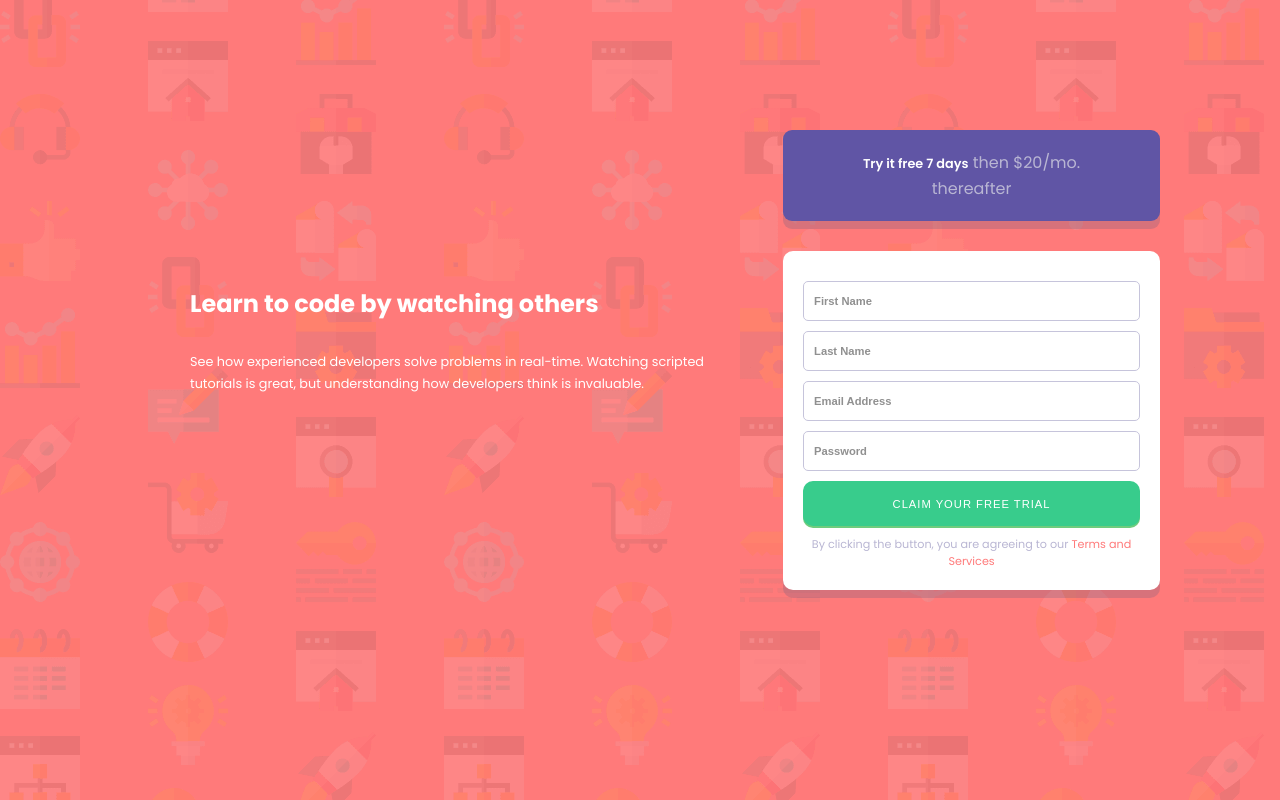
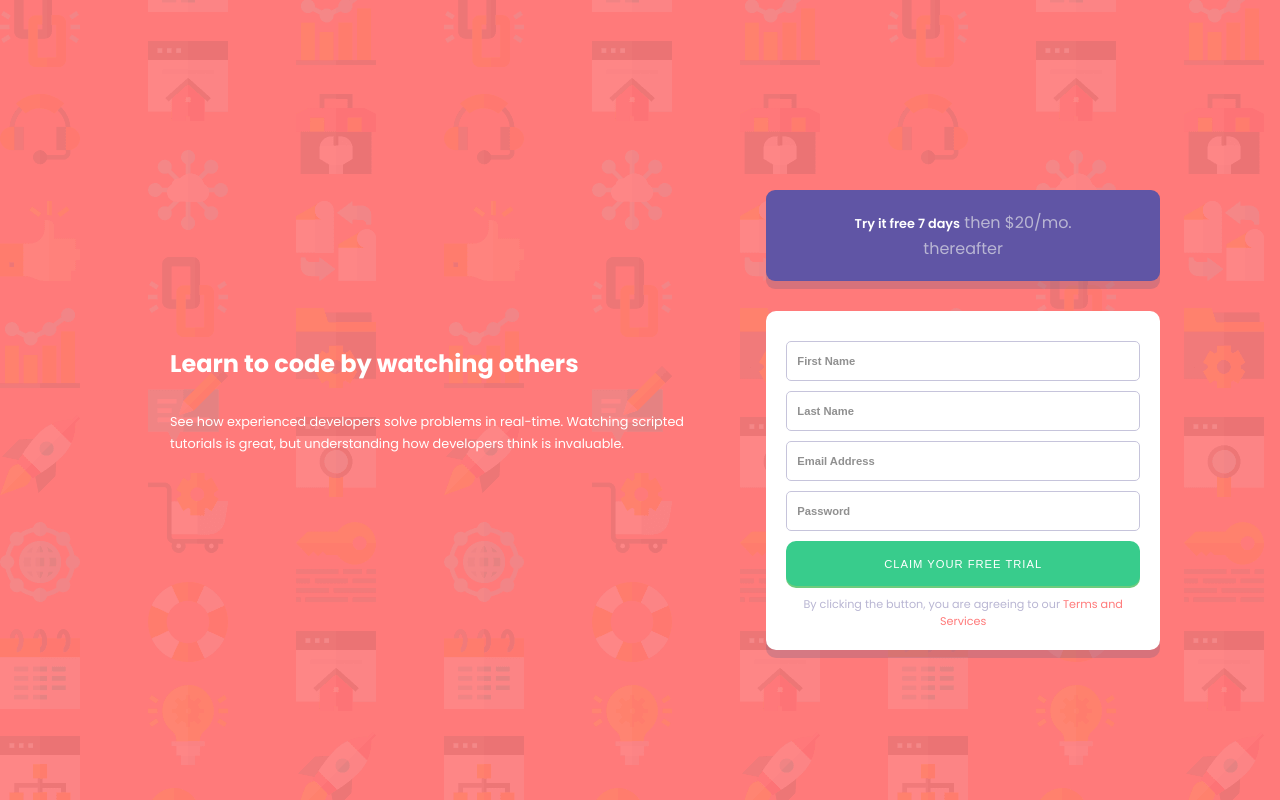
Before and after one commit to tugcesoysal/fm-intro-component-with-signup-form-master, a plain HTML site: page index.html in a window 1280 px wide. Drawn offline with nearby package versions, Linux system fonts and the light colour scheme.

Commit message:
edited sass

```diff
--- a/scss/main.scss
+++ b/scss/main.scss
@@ -1,9 +1,11 @@
 @import 'config';
 
 body {
+    width: 100vw;
+    height: 100vh;
     background-image: url('/images/bg-intro-mobile.png');
     background-color: $red;
-    background-repeat: no-repeat;
+    background-repeat:repeat;
     padding: 90px 50px;
     display: flex;
     flex-direction: column;
@@ -19,7 +21,8 @@ body {
 
 .paragraph {
     @include media-md {
-    margin: auto 70px;
+    margin: auto 50px;
+    max-width: 600px;
     }
 }
 
@@ -48,6 +51,7 @@ body {
 .signup {
     @include media-md {
         width: 700px;
+
     }
 }
 
@@ -58,6 +62,7 @@ body {
     padding: 20px 50px;
     margin-top: 40px;
     box-shadow: 0 8px 0 0 rgba(124, 96, 126, 0.3);
+    max-width: 400px;
 
 
     p{
@@ -81,6 +86,7 @@ form {
     padding: 20px;
     border-radius: 10px;
     box-shadow: 0 8px 0 0 rgba(124, 96, 126, 0.3);
+    max-width: 400px;
 
     input {
         margin-top: 10px;
```
Also changed, not shown: dist/css/main.css, 1 other file.
